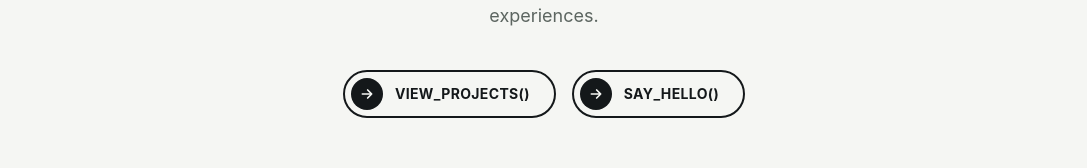
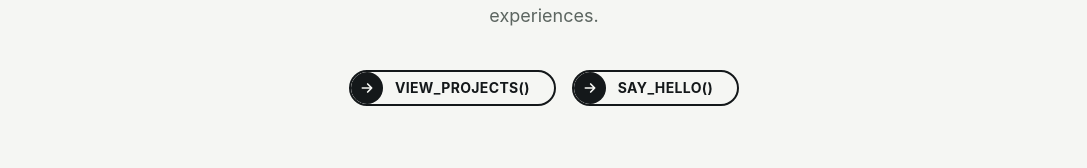
Before and after one commit to ralvihan/portfolio, a React (Vite) app: page /portfolio/about in a window 1280 px wide. Shown: the part 346-514 px from the top of the page, without its empty margins (96-1183 px from the left). Built offline with nearby package versions, Linux system fonts and the light colour scheme.

Commit message:
style: adjust button spacing and remove duplicate copyright in Contact

```diff
--- a/src/components/Button.jsx
+++ b/src/components/Button.jsx
@@ -9,7 +9,7 @@ function IconArrow() {
 }
 
 export default function Button({ to, href, children, className = "" }) {
-  const classes = `group relative inline-flex items-center gap-3 pl-1.5 pr-6 py-1.5 rounded-full border-2 border-[var(--color-ink)] font-[var(--font-mono)] text-sm font-bold uppercase tracking-wide text-[var(--color-ink)] overflow-hidden transition-colors duration-300 hover:text-[var(--color-bg)] ${className}`;
+  const classes = `group relative inline-flex items-center gap-3 pl-0 pr-6 py-0 rounded-full border-2 border-[var(--color-ink)] font-[var(--font-mono)] text-sm font-bold uppercase tracking-wide text-[var(--color-ink)] overflow-hidden transition-colors duration-300 hover:text-[var(--color-bg)] ${className}`;
 
   const content = (
     <>
--- a/src/components/Contact.jsx
+++ b/src/components/Contact.jsx
@@ -57,9 +57,6 @@ export default function Contact() {
           </a>
         ))}
       </div>
-      <p className="mt-10 sm:mt-16 font-[var(--font-mono)] text-xs text-[var(--color-muted)]">
-        © {new Date().getFullYear()} raihan alvian nuryansyah
-      </p>
     </section>
   );
 }
```
